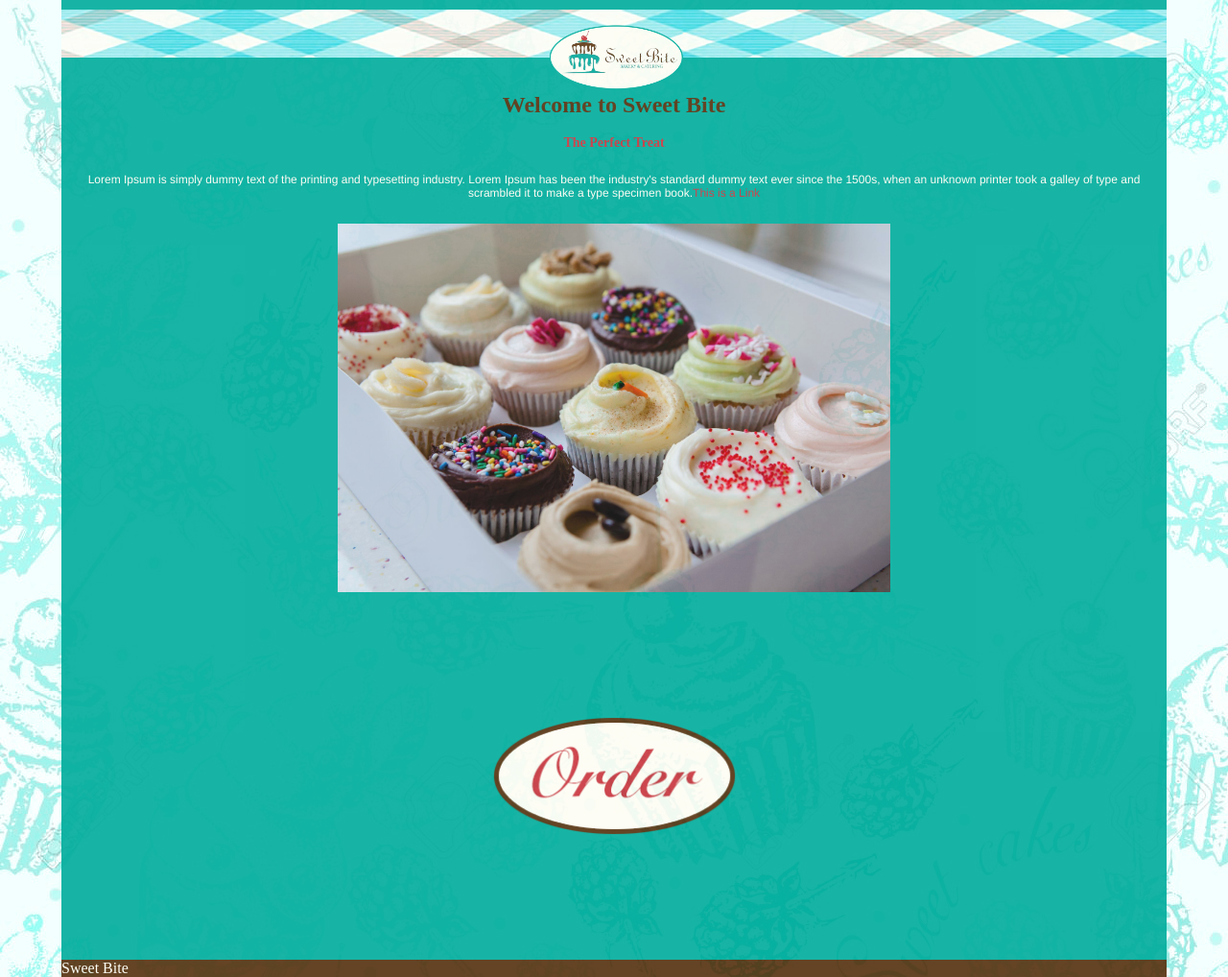
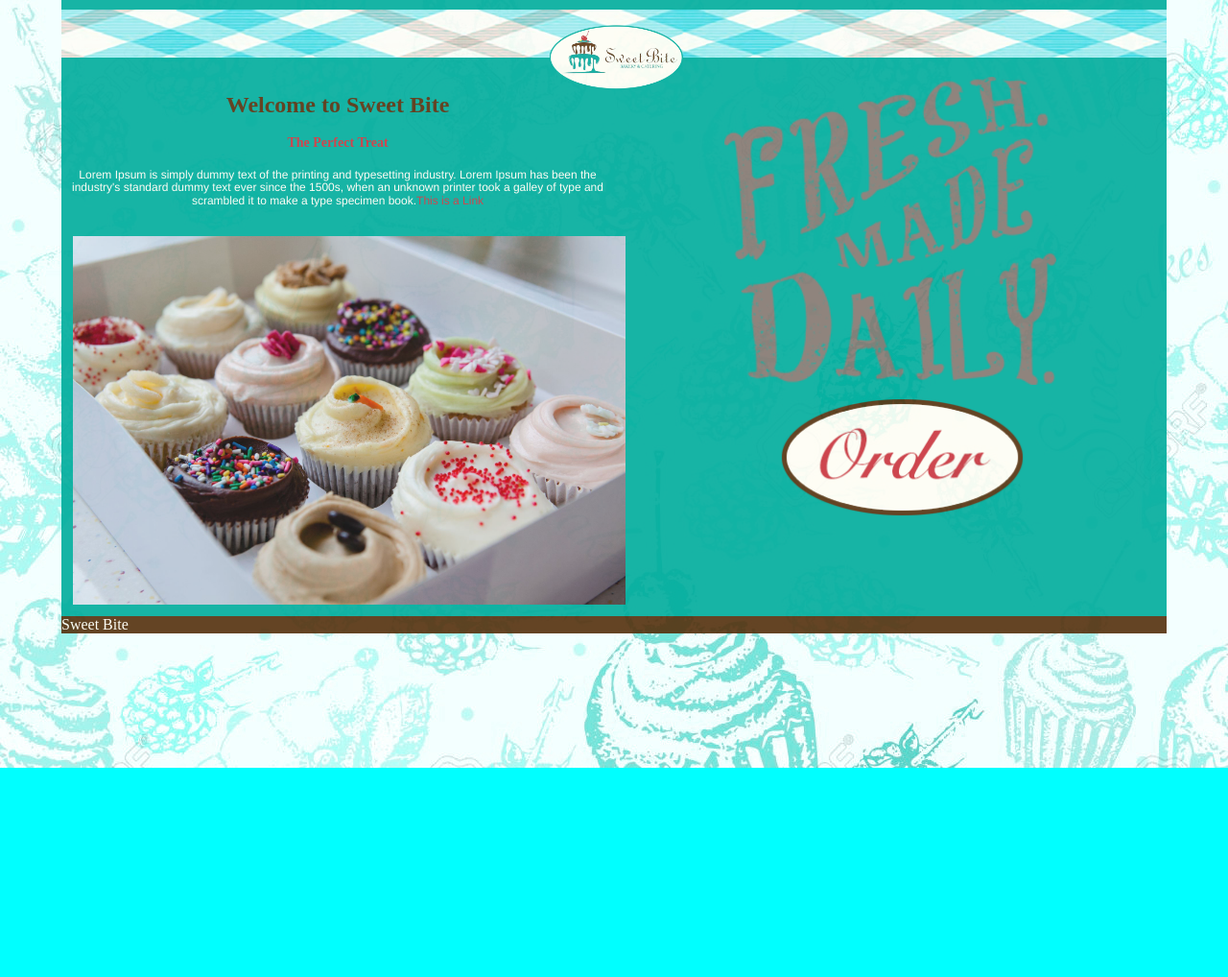
Before and after one commit to jeast88/project_final3_East_Jared, a plain HTML site: page index.html in a window 1280 px wide. Shown: the whole page at 96% size. After the commit the page ends 800 px from the top, so only its background shows below. Drawn offline with Linux system fonts and the light colour scheme.

Commit message:
@media (min-width: 500px)

```diff
--- a/css/main.css
+++ b/css/main.css
@@ -94,3 +94,58 @@ footer {
     font-family: Snell Roundhand;
     width: 100%;
 }
+
+/* media Q */
+
+@media (min-width: 500px) {
+
+    main {
+        text-align: center;
+        color: #fffdf4;
+        width: 50%;
+        font-family: Helvetica;
+        font-size: 0.75rem;
+        padding-top: 20px;
+    }
+
+    article {
+        margin: 0 0 0 0;
+        width: 50%;
+    }
+
+    .img {
+        padding: 2%;
+        width: 100%;
+        display: block;
+    }
+
+    .img3 {
+        width: 60%;
+        margin: auto;
+        padding-top: 20px;
+    }
+
+    aside {
+        width: 50%;
+        float: right;
+    }
+
+    section {
+        width: 50%;
+        height: 100px;
+        float: right;
+    }
+
+    .button {
+        display: block;
+        padding-top: 50px;
+    }
+
+    .dp1 {
+        display: block;
+    }
+
+    .dp2 {
+        display: none;
+    }
+}
```
